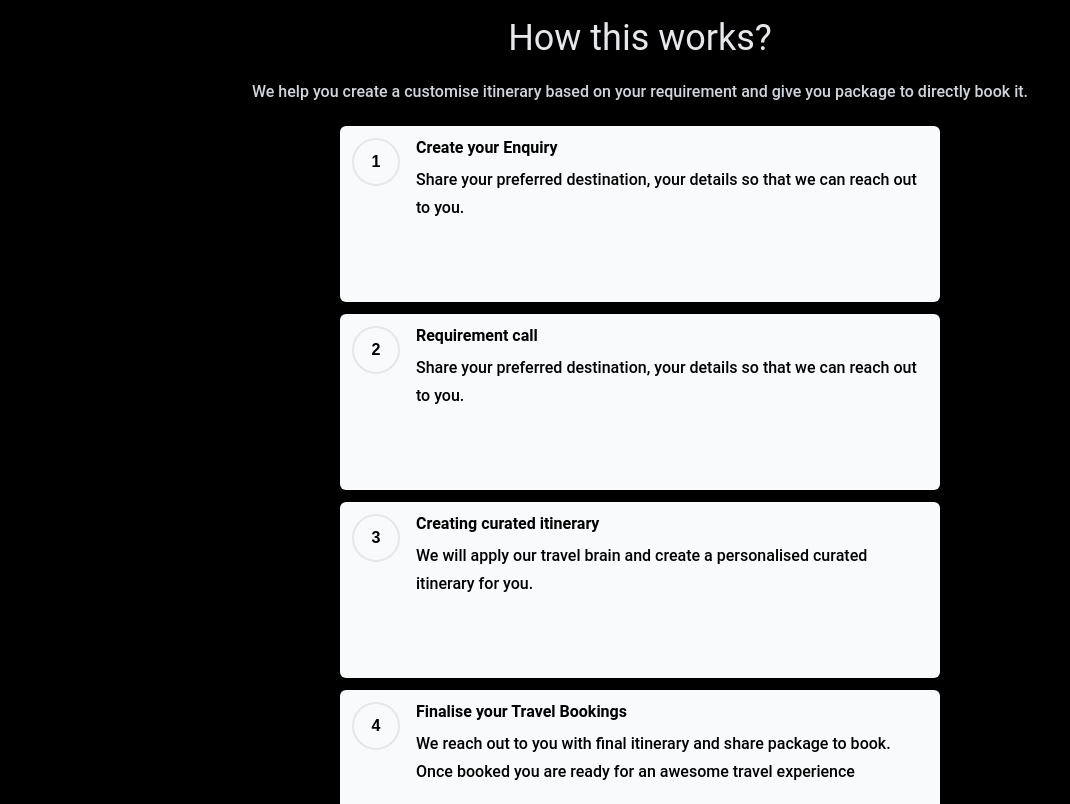
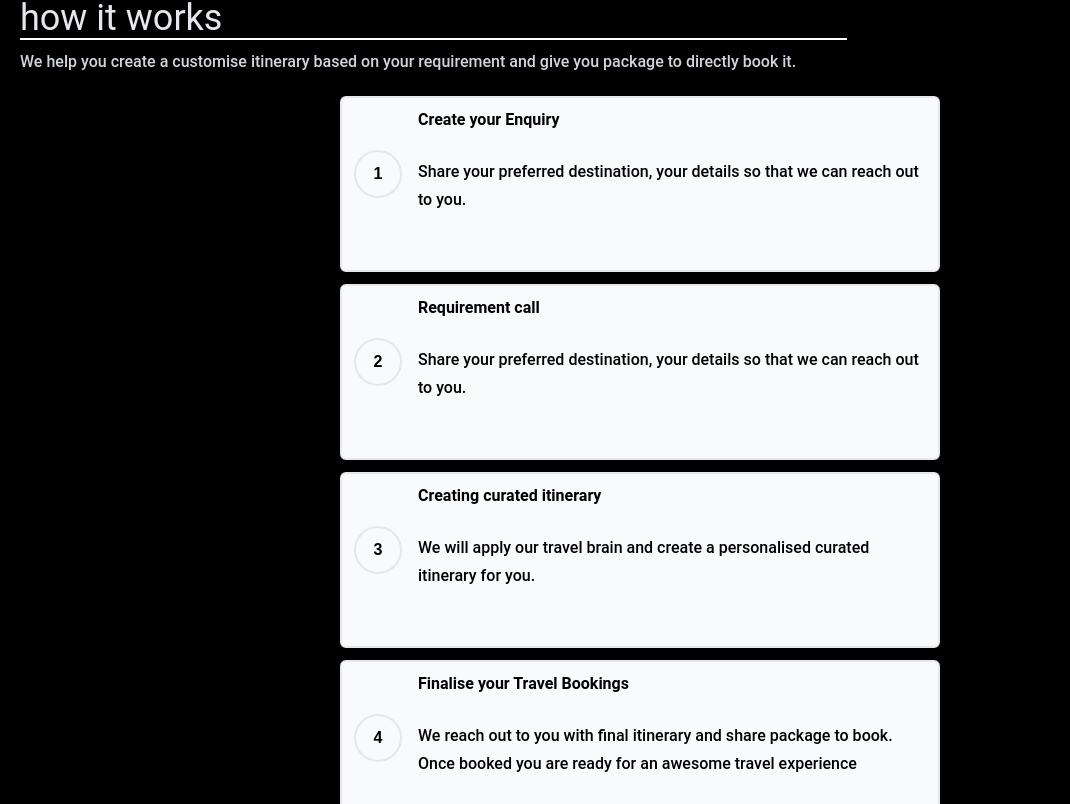
Before and after one commit to shuboidwork/planyourtrails, a Next.js app: page / in a window 1280 px wide. Shown: the part 1056-1860 px from the top of the page, without its empty margins (0-1070 px from the left). Built offline with nearby package versions, Linux system fonts and the light colour scheme.

Commit message:
Made the landing page smooth

```diff
--- a/components/common_components/howitworks.js
+++ b/components/common_components/howitworks.js
@@ -167,73 +167,74 @@ export default function HowItWorks() {
 
 export function HowItWorksTrial() {
   return (
-    <div className="w-full px-10 ">
-      <div className=" my-5 items-center">
-        <div className="text-center m-5">
-          <h2 className="mb-5 text-3xl text-gray-200  lg:text-4xl font-roboto">
-            How this works?
-          </h2>
-          <p className="text-base font-medium leading-7 text-gray-300 font-roboto">
-            We help you create a customise itinerary based on your requirement
-            and give you package to directly book it.
-          </p>
-        </div>
+    <div className="w-full">
+      <div className="px-5 ">
+        <p className="text-start font-roboto bold text-4xl text-gray-200 ">
+          how it works
+        </p>
+        <hr className="border border-white w-2/3"></hr>
+        <p className="text-base font-medium leading-7 text-gray-300 font-roboto mt-2 ">
+          We help you create a customise itinerary based on your requirement and
+          give you package to directly book it.
+        </p>
+      </div>
 
+      <div className=" my-5 items-center  px-10 ">
         <div className="relative mt-30 lg:w-1/2 md:w-1/2 mx-auto">
-          <div className="sticky top-20 flex items-start gap-4 bg-slate-50  p-3 my-3 rounded-md s h-44 ">
-            <div className="my-15 flex h-12 w-12 shrink-0 items-center justify-center rounded-full border-2 border-solid border-purple-blue-500 bg-transparent text-purple-blue-500">
+          <div className="sticky top-20 flex items-start gap-4 bg-slate-50  p-3 my-3 rounded-md s h-44 border-2 border-solid border-purple-blue-500 ">
+            <div className="my-10 flex h-12 w-12 shrink-0 items-center justify-center rounded-full border-2 border-solid border-purple-blue-500 bg-transparent text-purple-blue-500">
               <span className="text-base font-bold leading-7">1</span>
             </div>
             <div className="flex flex-col">
               <h3 className="mb-2 text-base font-bold leading-tight text-dark-grey-900 font-roboto">
                 Create your Enquiry
               </h3>
-              <p className="text-base font-medium leading-7 text-dark-grey-600 font-roboto">
+              <p className="text-base font-medium leading-7 text-dark-grey-600 font-roboto mt-5">
                 Share your preferred destination, your details so that we can
                 reach out to you.
               </p>
             </div>
           </div>
 
-          <div className="sticky top-20 flex items-start gap-4 bg-slate-50  p-3 my-3 rounded-md s h-44 ">
-            <div className="my-15 flex h-12 w-12 shrink-0 items-center justify-center rounded-full border-2 border-solid border-purple-blue-500 bg-transparent text-purple-blue-500">
+          <div className="sticky top-20 flex items-start gap-4 bg-slate-50  p-3 my-3 rounded-md s h-44 border-2 border-solid border-purple-blue-500 ">
+            <div className="my-10 flex h-12 w-12 shrink-0 items-center justify-center rounded-full border-2 border-solid border-purple-blue-500 bg-transparent text-purple-blue-500">
               <span className="text-base font-bold leading-7">2</span>
             </div>
             <div className="flex flex-col">
               <h3 className="mb-2 text-base font-bold leading-tight text-dark-grey-900 font-roboto">
                 Requirement call
               </h3>
-              <p className="text-base font-medium leading-7 text-dark-grey-600 font-roboto">
+              <p className="text-base font-medium leading-7 text-dark-grey-600 font-roboto mt-5">
                 Share your preferred destination, your details so that we can
                 reach out to you.
               </p>
             </div>
           </div>
 
-          <div className="sticky top-20 shrink flex items-start gap-4 bg-slate-50 p-3 my-3 rounded-md  h-44 ">
-            <div className="my-15 flex h-12 w-12 shrink-0 items-center justify-center rounded-full border-2 border-solid border-purple-blue-500 bg-transparent text-purple-blue-500">
+          <div className="sticky top-20 shrink flex items-start gap-4 bg-slate-50 p-3 my-3 rounded-md  h-44 border-2 border-solid border-purple-blue-500 ">
+            <div className="my-10 flex h-12 w-12 shrink-0 items-center justify-center rounded-full border-2 border-solid border-purple-blue-500 bg-transparent text-purple-blue-500">
               <span className="text-base font-bold leading-7">3</span>
             </div>
             <div className="flex flex-col">
               <h3 className="mb-2 text-base font-bold leading-tight text-dark-grey-900 font-roboto">
                 Creating curated itinerary
               </h3>
-              <p className="text-base font-medium leading-7 text-dark-grey-600 font-roboto">
+              <p className="text-base font-medium leading-7 text-dark-grey-600 font-roboto mt-5">
                 We will apply our travel brain and create a personalised curated
                 itinerary for you.
               </p>
             </div>
           </div>
 
-          <div className="sticky top-20 shrink flex items-start gap-4 bg-slate-50 p-3  my-3 rounded-md  h-44">
-            <div className="my-15 flex h-12 w-12 shrink-0 items-center justify-center rounded-full border-2 border-solid border-purple-blue-500 bg-transparent text-purple-blue-500">
+          <div className="sticky top-20 shrink flex items-start gap-4 bg-slate-50 p-3  my-3 rounded-md  h-44 border-2 border-solid border-purple-blue-500">
+            <div className="my-10 flex h-12 w-12 shrink-0 items-center justify-center rounded-full border-2 border-solid border-purple-blue-500 bg-transparent text-purple-blue-500">
               <span className="text-base font-bold leading-7">4</span>
             </div>
             <div className="flex flex-col">
               <h3 className="mb-2 text-base font-bold leading-tight text-dark-grey-900 font-roboto">
                 Finalise your Travel Bookings
               </h3>
-              <p className="text-base font-medium leading-7 text-dark-grey-600 font-roboto">
+              <p className="text-base font-medium leading-7 text-dark-grey-600 font-roboto mt-5">
                 We reach out to you with final itinerary and share package to
                 book. Once booked you are ready for an awesome travel experience
               </p>
```
